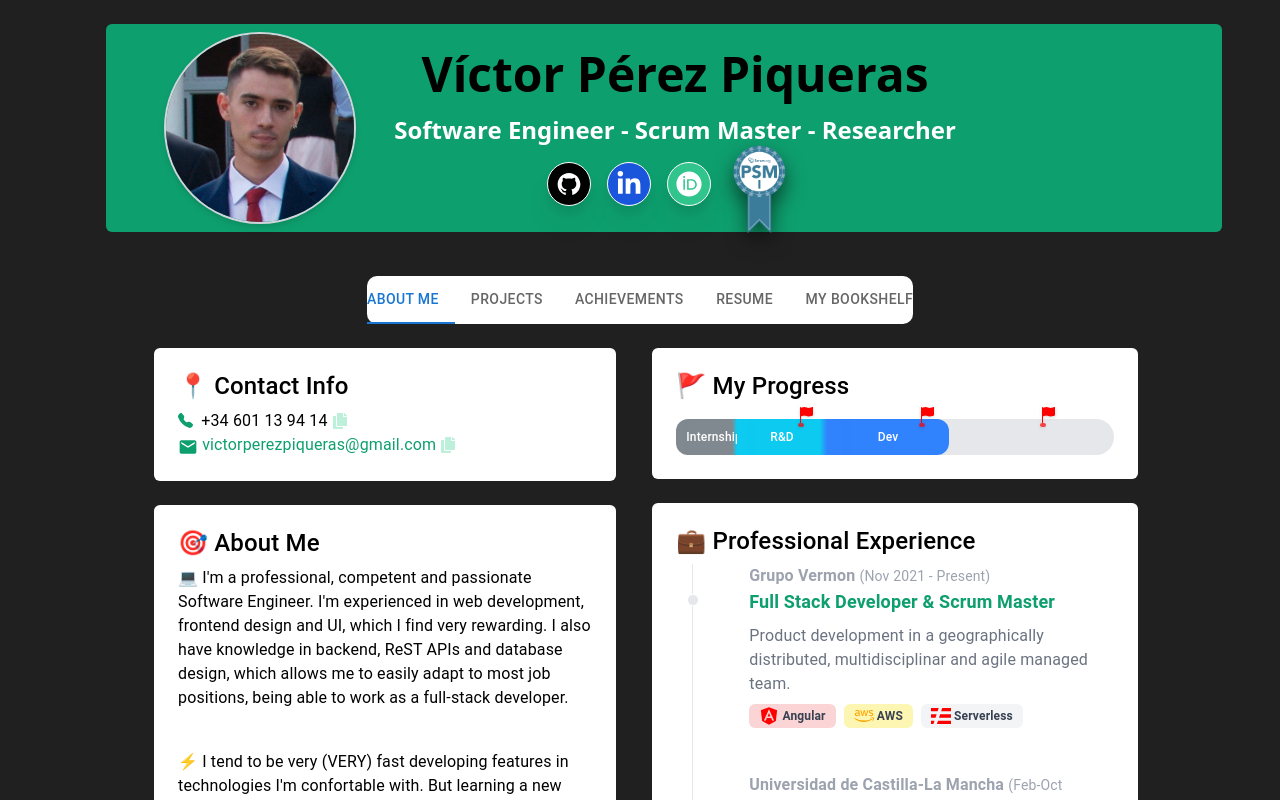
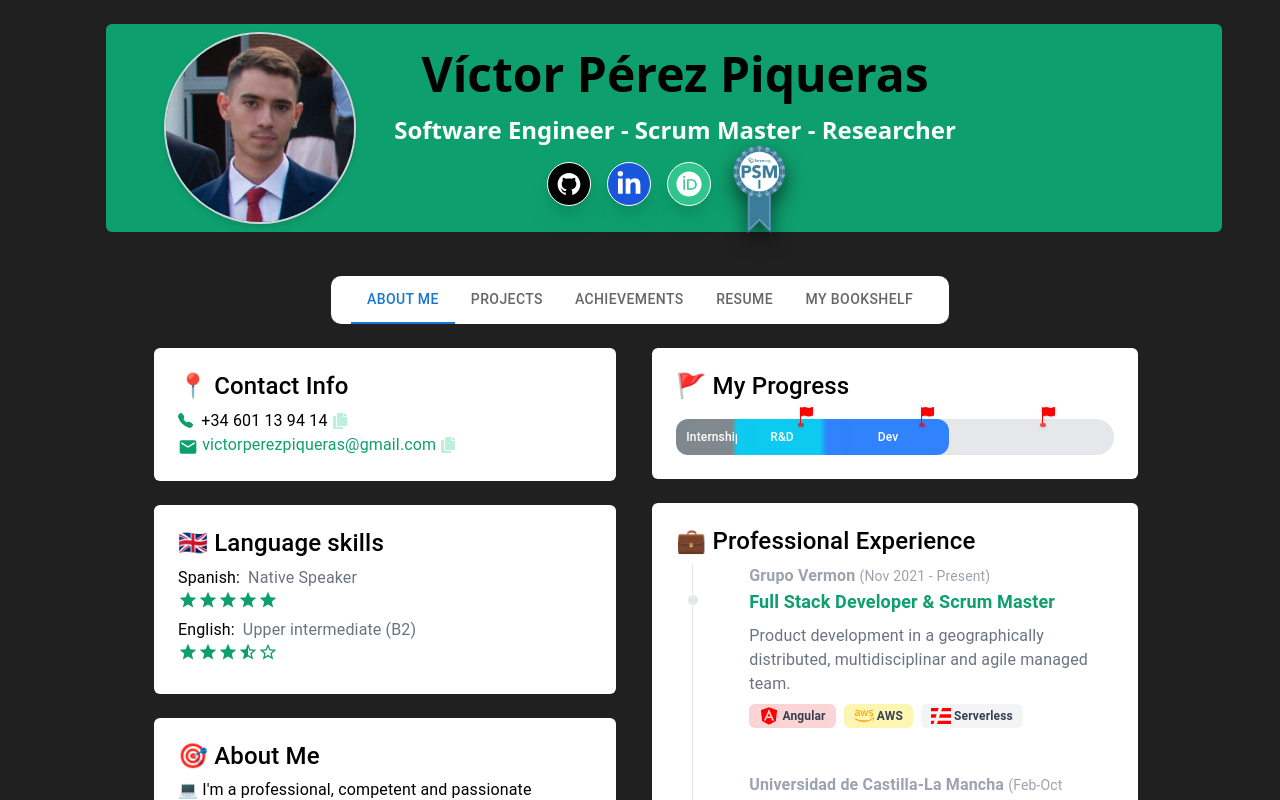
Before and after one commit to victorperezpiqueras/victorperezpiqueras.github.io, a React (Create React App) app: page / in a window 1280 px wide. Shown: the top 800 px of the page. Built offline with nearby package versions, Linux system fonts and the light colour scheme.

Commit message:
added language skills

```diff
--- a/src/App.tsx
+++ b/src/App.tsx
@@ -82,11 +82,12 @@ function App() {
         <div className="container flex flex-col w-full">
           <Box
             sx={{
-              width: "50%",
               bgcolor: "white",
               alignSelf: "center",
               borderRadius: "10px",
               marginTop: "20px",
+              paddingLeft: "20px",
+              paddingRight: "20px",
             }}
           >
             <Tabs
--- a/src/assets/data.json
+++ b/src/assets/data.json
@@ -8,6 +8,18 @@
       "email": "victorperezpiqueras@gmail.com",
       "phone": "+34 601 13 94 14"
     },
+    "languages": [
+      {
+        "language": "Spanish",
+        "description": "Native Speaker",
+        "level": 5
+      },
+      {
+        "language": "English",
+        "description": "Upper intermediate (B2)",
+        "level": 3.5
+      }
+    ],
     "aboutTexts": [
       "💻 I'm a professional, competent and passionate Software Engineer. I'm experienced in web development, frontend design and UI, which I find very rewarding. I also have knowledge in backend, ReST APIs and database design, which allows me to easily adapt to most job positions, being able to work as a full-stack developer.",
       "⚡ I tend to be very (VERY) fast developing features in technologies I'm confortable with. But learning a new stack is not a problem for me, but rather another strength. My eager to learn has pushed me from frontend into architecture design and cloud services.",
--- a/src/models/PortfolioData.ts
+++ b/src/models/PortfolioData.ts
@@ -26,13 +26,22 @@ export type ExperienceData = {
 
 export type ContactInfoData = { email: string; phone: string };
 
+export type LanguagesData = {
+  language: string;
+  description: string;
+  level: number;
+};
+
+export type AboutMeData = {
+  contactInfo: ContactInfoData;
+  aboutTexts: string[];
+  experience: ExperienceData[];
+  languages: LanguagesData[];
+};
+
 export interface PortfolioData {
   header: { name: string; title: string };
-  aboutMe: {
-    contactInfo: ContactInfoData;
-    aboutTexts: string[];
-    experience: ExperienceData[];
-  };
+  aboutMe: AboutMeData;
   projects: [];
   library: BookData[];
   resume: string;
--- a/src/pages/AboutMe/AboutMe.tsx
+++ b/src/pages/AboutMe/AboutMe.tsx
@@ -1,22 +1,25 @@
 import { Timeline, Toast, Tooltip } from "flowbite-react";
 import TechBadge from "../../components/TechBadge/TechBadge";
 import {
+  AboutMeData,
   ContactInfoData,
   ExperienceData,
   SingleExperienceData,
 } from "../../models/PortfolioData";
 import ExperienceBar from "../../components/ExperienceBar/ExperienceBar";
 import { BsCheckSquareFill, BsFillTelephoneFill } from "react-icons/bs";
-import { MdDone, MdEmail } from "react-icons/md";
-import { FaCopy } from "react-icons/fa";
+import {
+  MdDone,
+  MdEmail,
+  MdOutlineStar,
+  MdOutlineStarHalf,
+  MdOutlineStarOutline,
+} from "react-icons/md";
+import { FaCopy, FaStar, FaStarHalf } from "react-icons/fa";
 import { useState } from "react";
 
 type AboutMeProps = {
-  aboutData: {
-    contactInfo: ContactInfoData;
-    aboutTexts: string[];
-    experience: ExperienceData[];
-  };
+  aboutData: AboutMeData;
 };
 
 function AboutMe(props: AboutMeProps) {
@@ -79,6 +82,22 @@ function AboutMe(props: AboutMeProps) {
     }, 2000);
   }
 
+  function getStars(starNumber: number) {
+    let stars = [];
+    for (let i = 0; i < Math.trunc(starNumber); i++) {
+      stars.push(<MdOutlineStar color="#0E9F6E" size={"20px"} />);
+    }
+    let offset: number = 0;
+    if (starNumber % 1 !== 0) {
+      stars.push(<MdOutlineStarHalf color="#0E9F6E" size={"20px"} />);
+      offset++;
+    }
+    for (let i = Math.trunc(starNumber) + offset; i < 5; i++) {
+      stars.push(<MdOutlineStarOutline color="#0E9F6E" size={"20px"} />);
+    }
+    return stars;
+  }
+
   return (
     <div className="container flex flex-row space-x-6 items-start">
       <div className="basis-1/2 container flex flex-col space-y-6">
@@ -138,6 +157,23 @@ function AboutMe(props: AboutMeProps) {
               )}
             </Tooltip>
           </span>
+        </div>
+
+        <div className="flex flex-col bg-white rounded text-black p-4">
+          <h4>🇬🇧 Language skills</h4>
+          {props.aboutData.languages.map((lang) => {
+            return (
+              <div className="flex flex-column mb-2">
+                <div className="flex flex-row space-x-2">
+                  <span>{lang.language}:</span>
+                  <span className="text-gray-500">{lang.description}</span>
+                </div>
+                <div className="flex flex-row space-x-0">
+                  {getStars(lang.level)}
+                </div>
+              </div>
+            );
+          })}
         </div>
 
         <div className="basis-1/2 bg-white rounded text-black p-4 pb-0">
```
